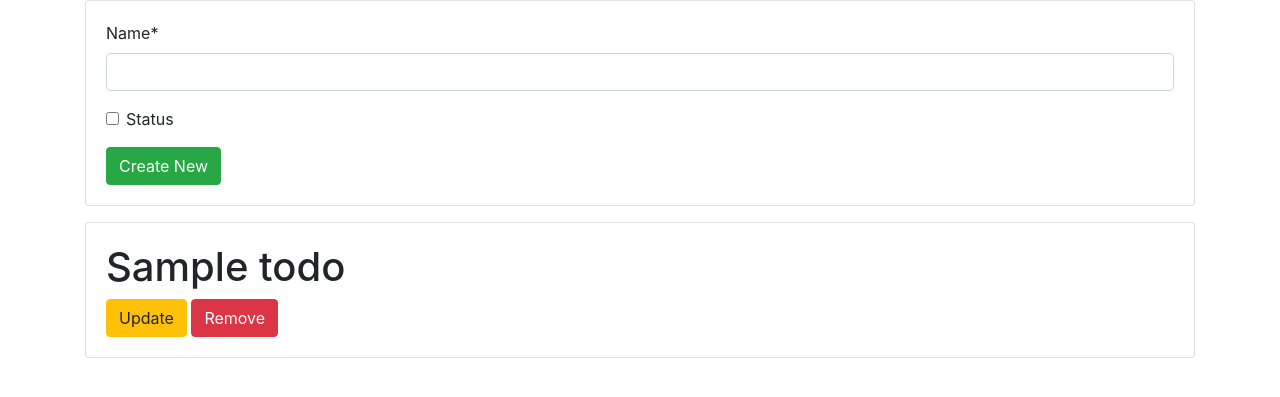
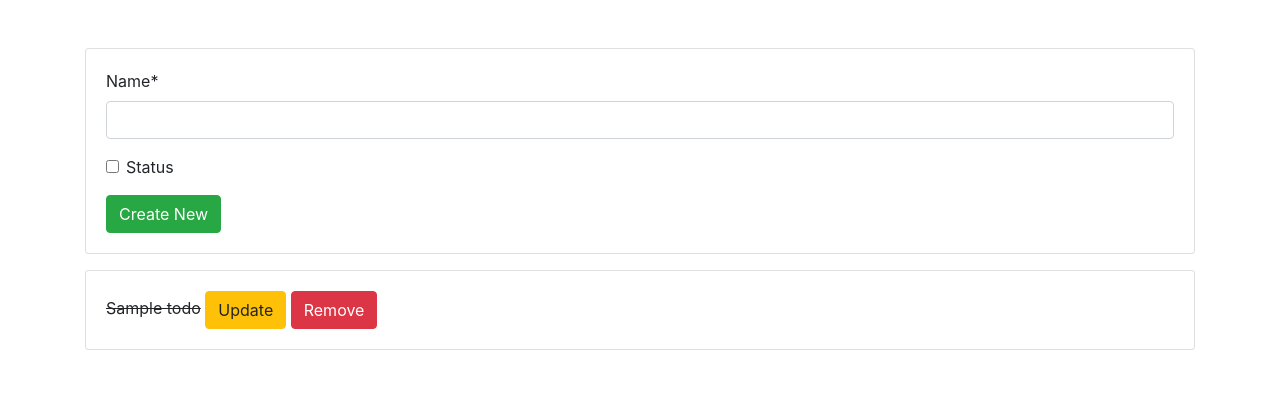
Before and after one commit to jvicrosario1106/Django-TodoApp, a Django app: page / in a window 1280 px wide. Shown: the top 397 px of the page. Run offline with Django 3.2, Linux system fonts and the light colour scheme; tables that the repository leaves empty hold one stand-in row (values such as "Sample post"); some libraries are stand-ins or nearby versions.

Commit message:
updated html

```diff
--- a/todoapp/templates/todoapp/home.html
+++ b/todoapp/templates/todoapp/home.html
@@ -4,7 +4,7 @@
 
 {% block content %}
 
-<div class="container">
+<div class="container mt-5">
     <div class="card">
         <div class="card-body">
             <form method="post">
@@ -23,12 +23,11 @@
             {% if todos.status == False %}
             <p>{{todos.name}}</p>
             {% else %}
-            <h1>{{todos.name}}</h1>
+            <strike>{{todos.name}}</strike>
             {% endif %}
 
             <a href="{% url 'update' todos.id %}" class="btn btn-warning">Update</a>
             <a href="{% url 'remove' todos.id %}" class="btn btn-danger">Remove</a>
-
 
         </div>
     </div>
```
